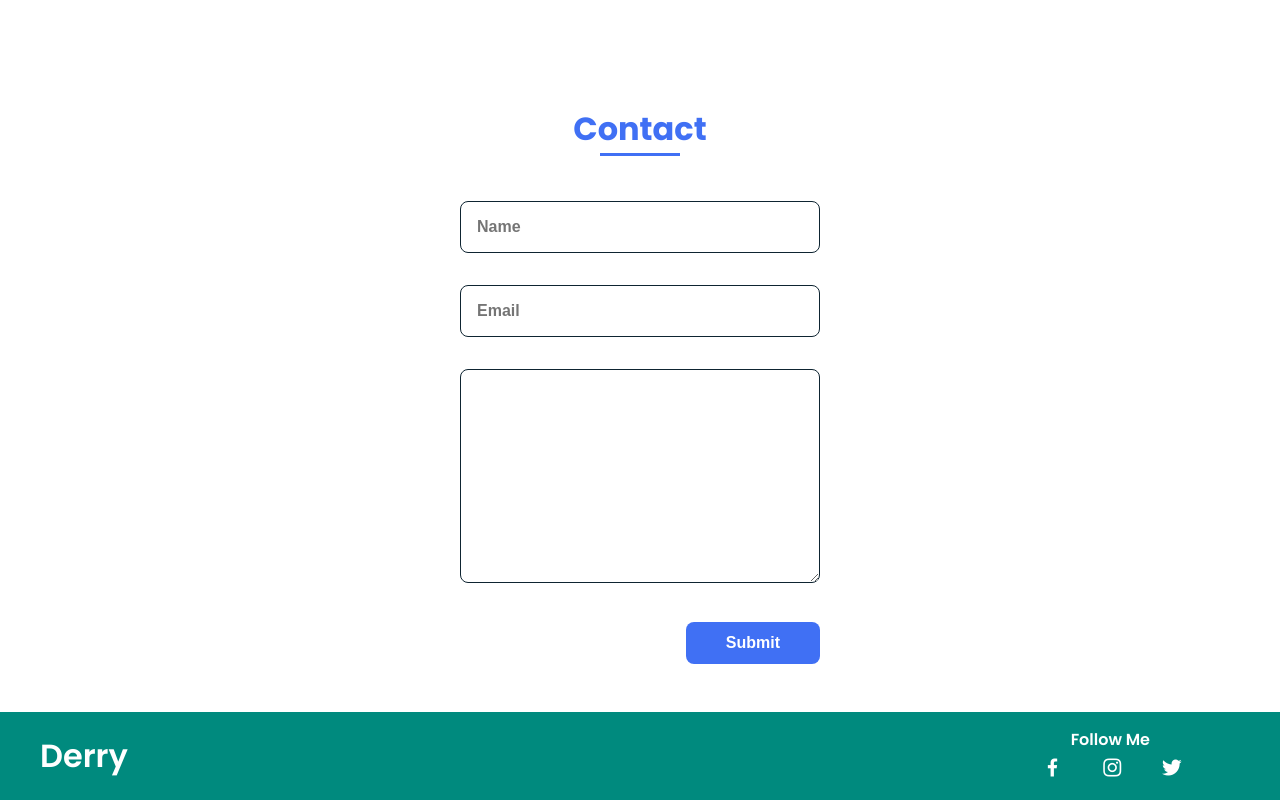
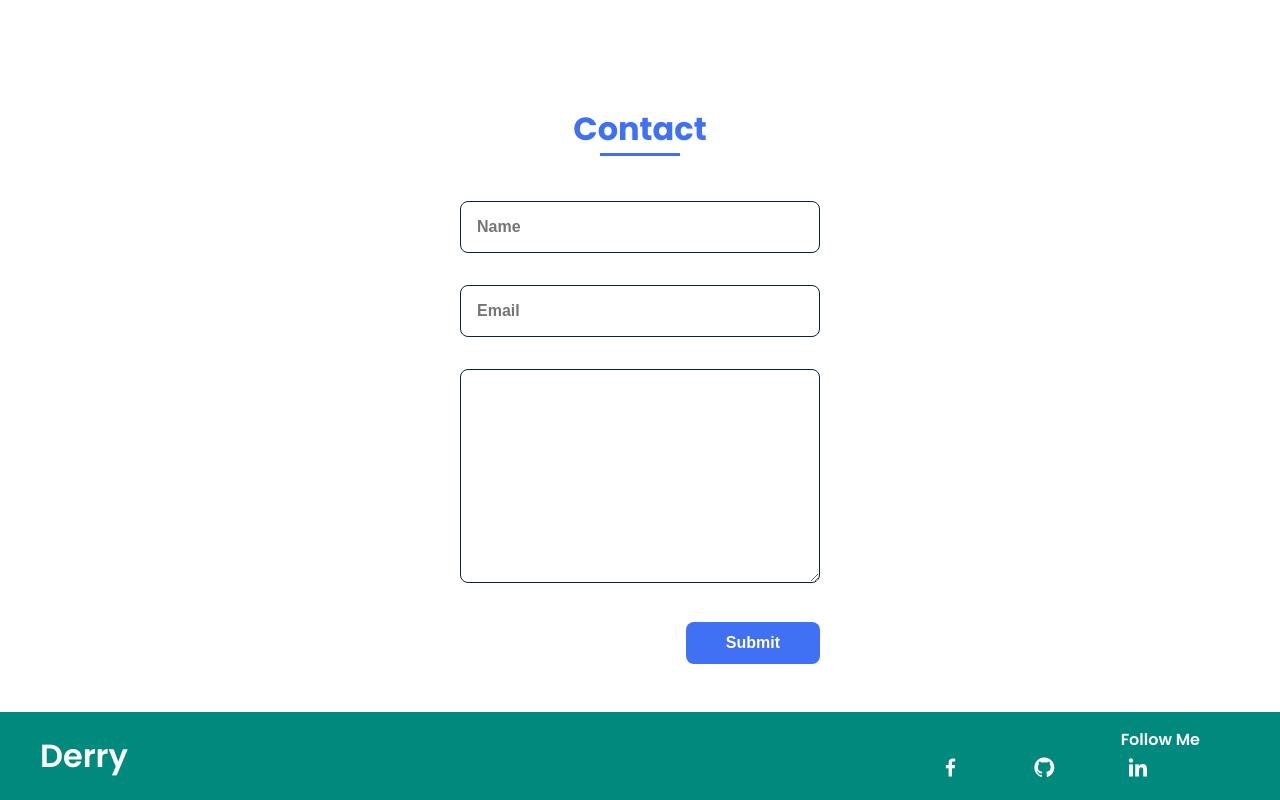
Before and after one commit to ODerryO/Final-Projek-Foundation, a plain HTML site: page index.html in a window 1280 px wide. Shown: the part 2003-2803 px from the top of the page. Drawn offline with nearby package versions, Linux system fonts and the light colour scheme.

Commit message:
Update index.html

```diff
--- a/index.html
+++ b/index.html
@@ -66,7 +66,8 @@
 
                     <div>
                         <h2 class="about__subtitle">I am Derry</h2>
-                        <p class="about__text">A young man who is looking for experience in other fields, quickly learns and adapts in his current field</p>
+                        <p class="about__text">My name is Ilham Derry Nugroho.
+                            I was born in Sumbawa March 14, 1998. I am a graduate at Samawa University majoring in Civil Engineering</p>
                     </div>
                 </div>
             </section>
@@ -141,12 +142,11 @@
         <footer class="footer">
             <p class="footer__title">Derry</p>
             <div class="footer__social">
-                <a>Follow Me</a>
-                <ul>
-                    <li href="#" class="footer__icon"><i class='bx bxl-facebook' ></i></li>
-                    <li href="#" class="footer__icon"><i class='bx bxl-instagram' ></i></li>
-                    <li href="#" class="footer__icon"><i class='bx bxl-twitter' ></i></li>
-                </ul>
+                <p>Follow Me</p>
+                    <a href="https://www.facebook.com/derry.gera/" class="footer__icon"><i class='bx bxl-facebook' ></i></a>
+                    <a href="https://github.com/ODerryO" class="footer__icon"><i class='bx bxl-github'></i></a>
+                    <a href="https://www.linkedin.com/in/ilham-derry-nugroho-4821721ba/" class="footer__icon"><i class='bx bxl-linkedin' ></i></a>
+
 
             </div>
         </footer>
```
